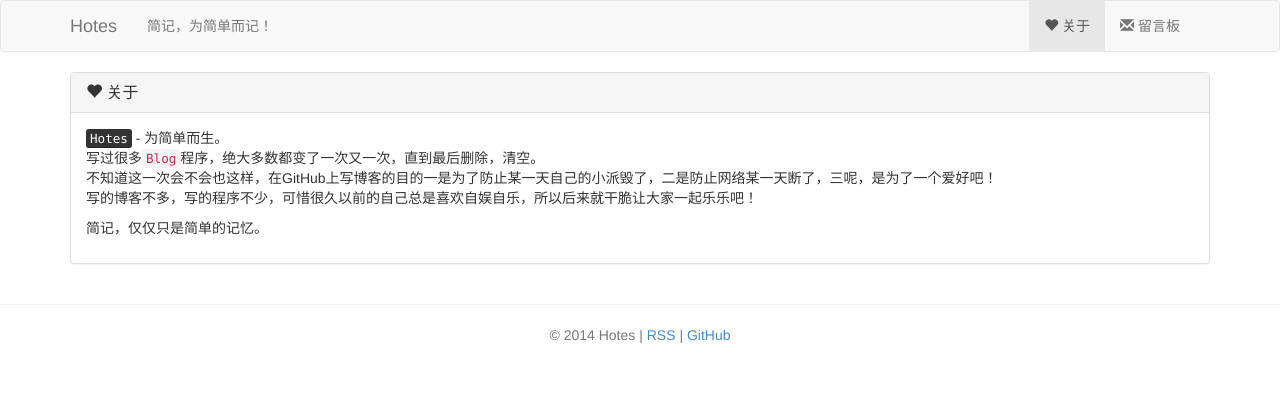
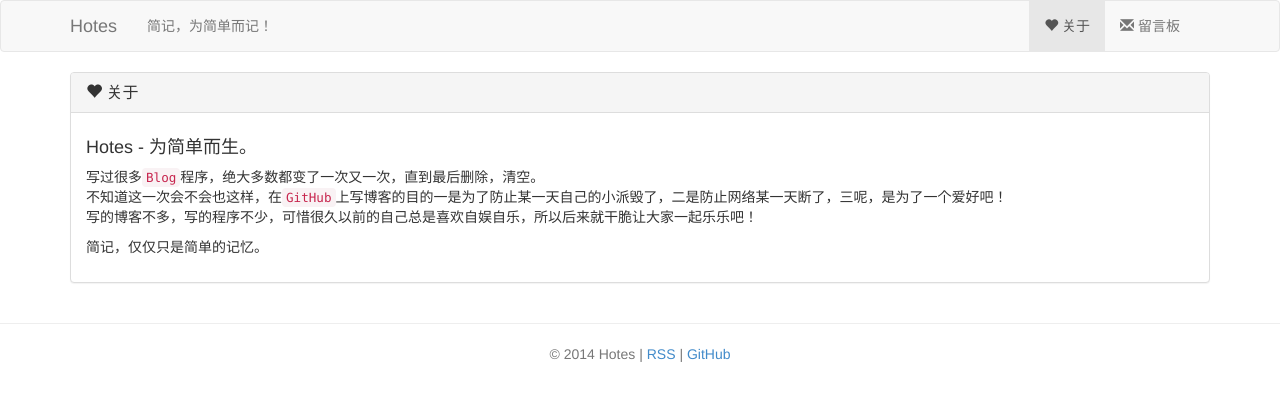
Before and after one commit to h01/h01.github.io, a Jekyll site: the page built from pages/about.markdown, in a window 1280 px wide. Shown: the top 401 px of the page. Built offline with Jekyll 4.4.1, drawn with Linux system fonts in a browser that asks for light colours; some of the changed lines change nothing that is shown.

Commit message:
更新关于页面

```diff
--- a/pages/about.markdown
+++ b/pages/about.markdown
@@ -4,9 +4,9 @@ title: 关于
 permalink: /about/
 icon: glyphicon-heart
 ---
-<kbd>Hotes</kbd> - 为简单而生。
+#### Hotes - 为简单而生。
 写过很多`Blog`程序，绝大多数都变了一次又一次，直到最后删除，清空。
-不知道这一次会不会也这样，在GitHub上写博客的目的一是为了防止某一天自己的小派毁了，二是防止网络某一天断了，三呢，是为了一个爱好吧！
+不知道这一次会不会也这样，在`GitHub`上写博客的目的一是为了防止某一天自己的小派毁了，二是防止网络某一天断了，三呢，是为了一个爱好吧！
 写的博客不多，写的程序不少，可惜很久以前的自己总是喜欢自娱自乐，所以后来就干脆让大家一起乐乐吧！
 
 简记，仅仅只是简单的记忆。
```
